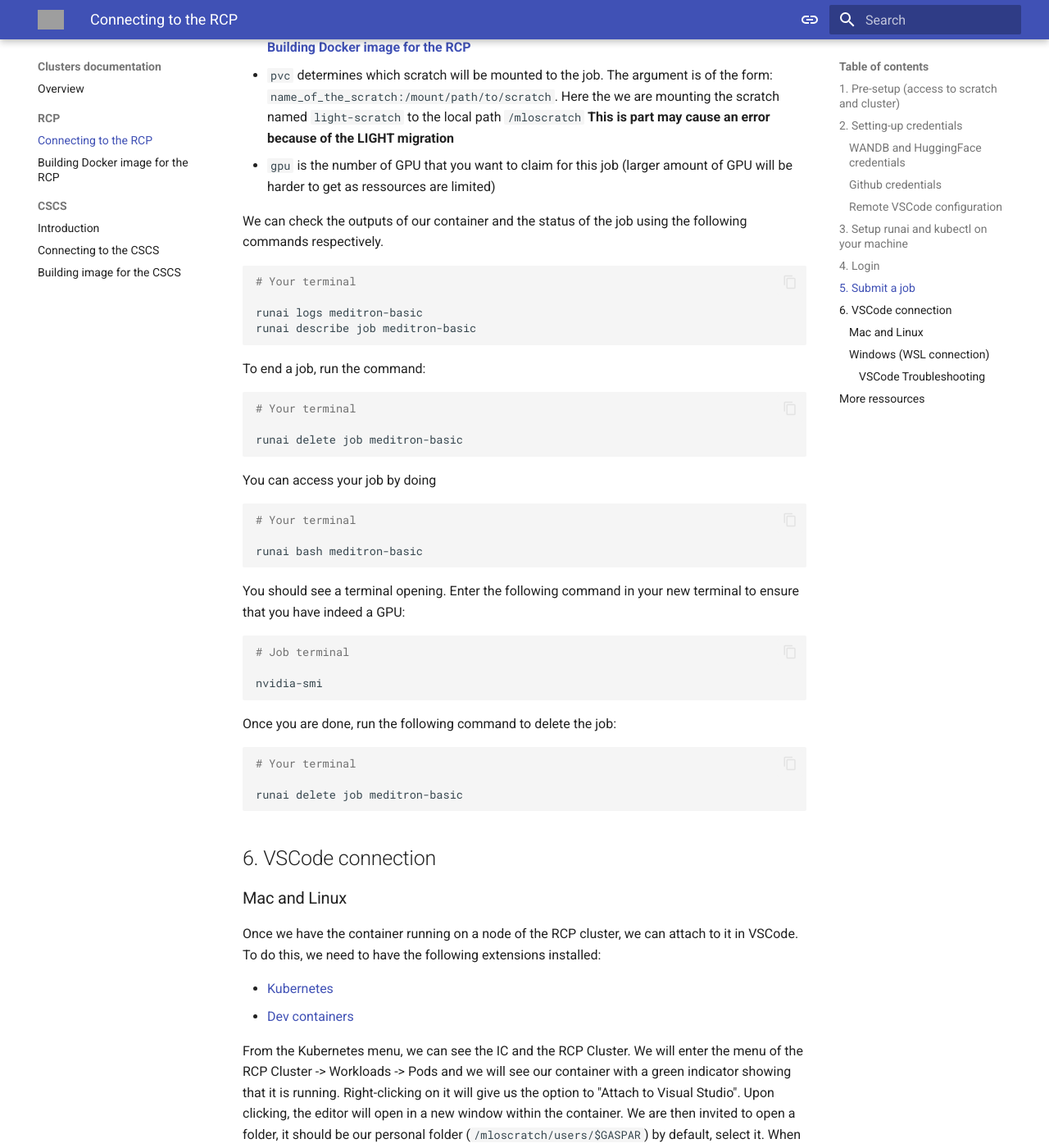
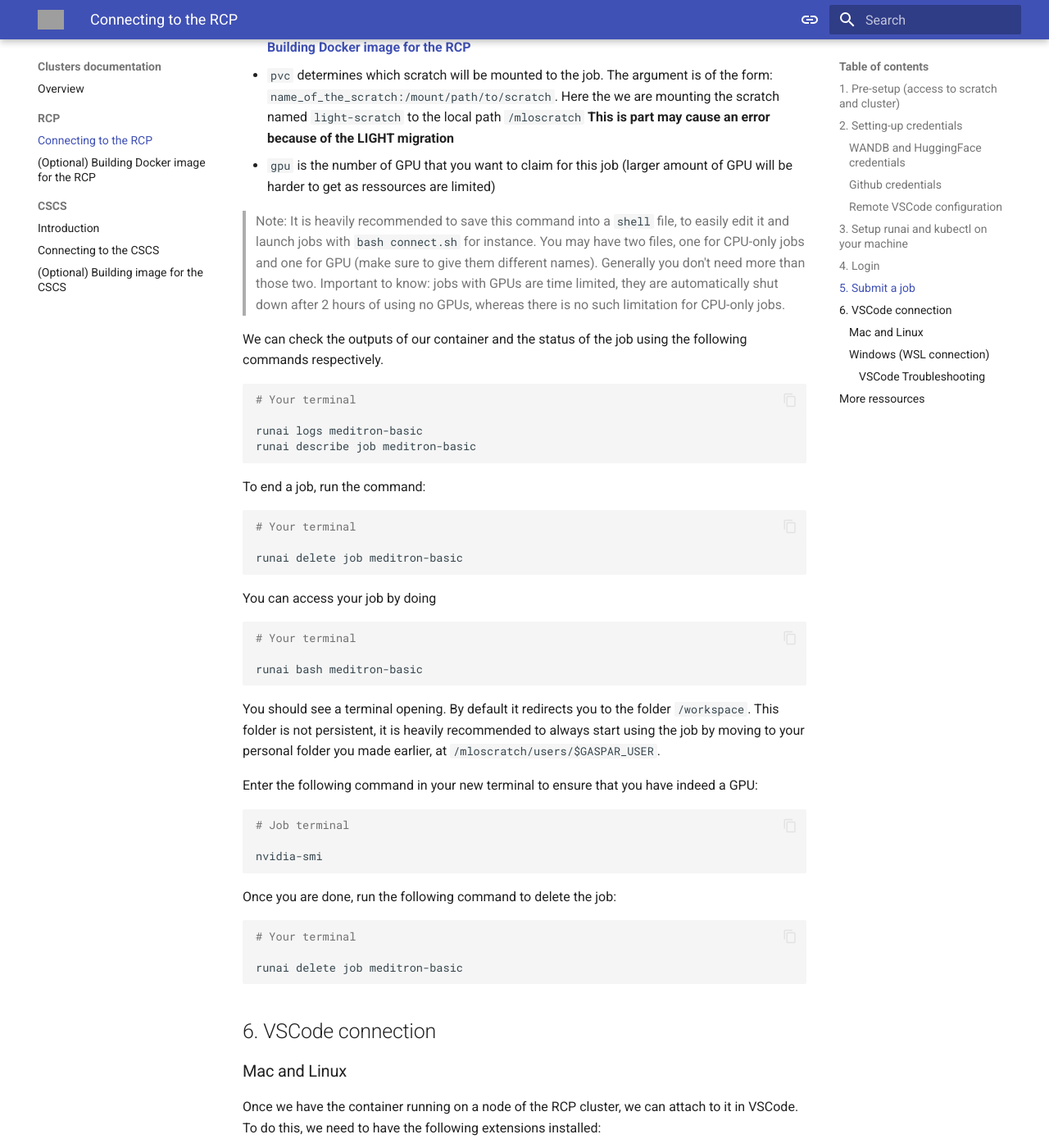
Before and after one commit to EPFLiGHT/LiGHT-doc, an MkDocs documentation site: the page built from docs/clusters/rcp.md, in a window 1280 px wide and 1400 px high, scrolled down 4125 px. Shown: the whole window at 82% size. Built offline with MkDocs 1.6.1 and Material for MkDocs 9.7.7, drawn with Linux system fonts in a browser that asks for light colours; some of the changed text lies outside the part shown; grey boxes are pictures that could not be loaded.

Commit message:
Enhancements of the tutorial for RCP (#5)
* Marking "building image" subsections as optional

* again

* Enhance documentation on job setup and GPU usage

Added recommendations for saving commands in shell files and clarified GPU usage limitations.

````diff
--- a/docs/clusters/rcp.md
+++ b/docs/clusters/rcp.md
@@ -168,6 +168,8 @@
 * `pvc` determines which scratch will be mounted to the job. The argument is of the form: `name_of_the_scratch:/mount/path/to/scratch`. Here the we are mounting the scratch named `light-scratch` to the local path `/mloscratch` **This is part may cause an error because of the LIGHT migration**
 * `gpu` is the number of GPU that you want to claim for this job (larger amount of GPU will be harder to get as ressources are limited)
 
+> Note: It is heavily recommended to save this command into a `shell` file, to easily edit it and launch jobs with `bash connect.sh` for instance. You may have two files, one for CPU-only jobs and one for GPU (make sure to give them different names). Generally you don't need more than those two. Important to know: jobs with GPUs are time limited, they are automatically shut down after 2 hours of using no GPUs, whereas there is no such limitation for CPU-only jobs.
+
 We can check the outputs of our container and the status of the job using the following commands respectively.
 ```bash
 # Your terminal
@@ -189,7 +191,10 @@
 
 runai bash meditron-basic
 ```
-You should see a terminal opening. Enter the following command in your new terminal to ensure that you have indeed a GPU:
+
+You should see a terminal opening. By default it redirects you to the folder `/workspace`. This folder is not persistent, it is heavily recommended to always start using the job by moving to your personal folder you made earlier, at `/mloscratch/users/$GASPAR_USER`.
+
+Enter the following command in your new terminal to ensure that you have indeed a GPU:
 ```bash
 # Job terminal
 
--- a/mkdocs.yml
+++ b/mkdocs.yml
@@ -95,10 +95,10 @@
     - Overview: clusters.md
     - RCP:
       - Connecting to the RCP: clusters/rcp.md
-      - Building Docker image for the RCP: clusters/rcp_docker.md
+      - (Optional) Building Docker image for the RCP: clusters/rcp_docker.md
     - CSCS:
       - Introduction: clusters/intro_cscs.md
       - Connecting to the CSCS: clusters/cscs.md
-      - Building image for the CSCS: clusters/cscs_docker.md
+      - (Optional) Building image for the CSCS: clusters/cscs_docker.md
   - Contributing: contributing.md
   - About: about.md
````
Also changed, not shown: docs/clusters/rcp_docker.md (+1 -1 lines).
